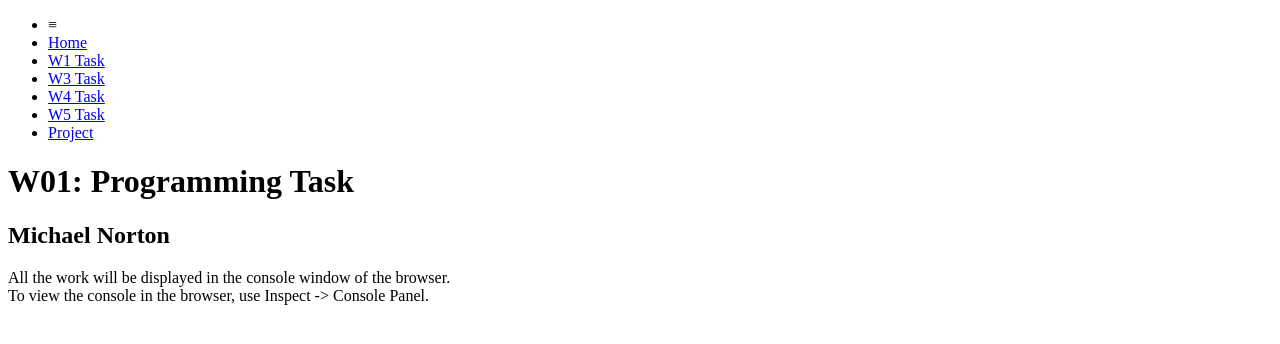
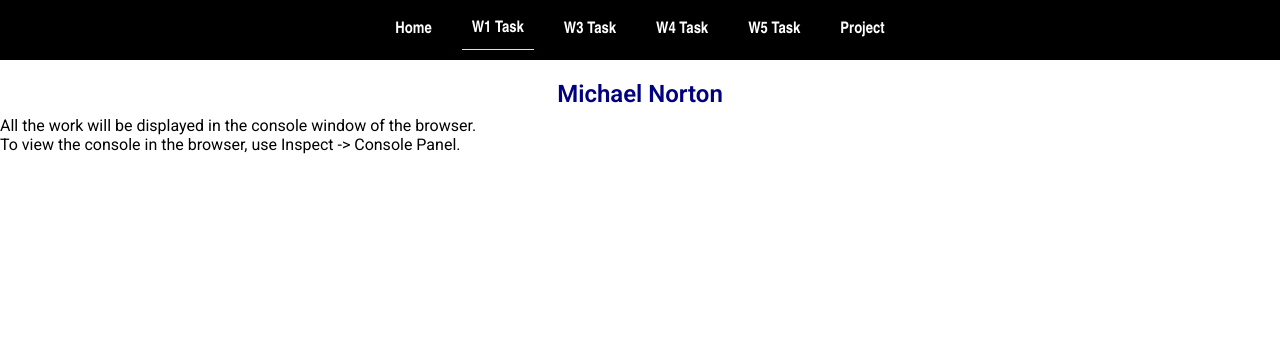
Before and after one commit to michaelparkernorton/cse121b, a plain HTML site: page w01-task.html in a window 1280 px wide. Drawn offline with Linux system fonts and the light colour scheme.

Commit message:
css updates

```diff
--- a/w01-task.html
+++ b/w01-task.html
@@ -5,6 +5,12 @@
   <meta charset="UTF-8">
   <meta name="viewport" content="width=device-width, initial-scale=1.0">
   <title>W01: Programming Task</title>
+  <link rel="preconnect" href="https://fonts.googleapis.com">
+  <link rel="preconnect" href="https://fonts.gstatic.com" crossorigin>
+  <link href="https://fonts.googleapis.com/css2?family=Roboto:wght@400;600&display=swap"
+    rel="stylesheet">
+  <link rel="stylesheet" href="styles/main.css">
+
 </head>
 
 <body>
```
